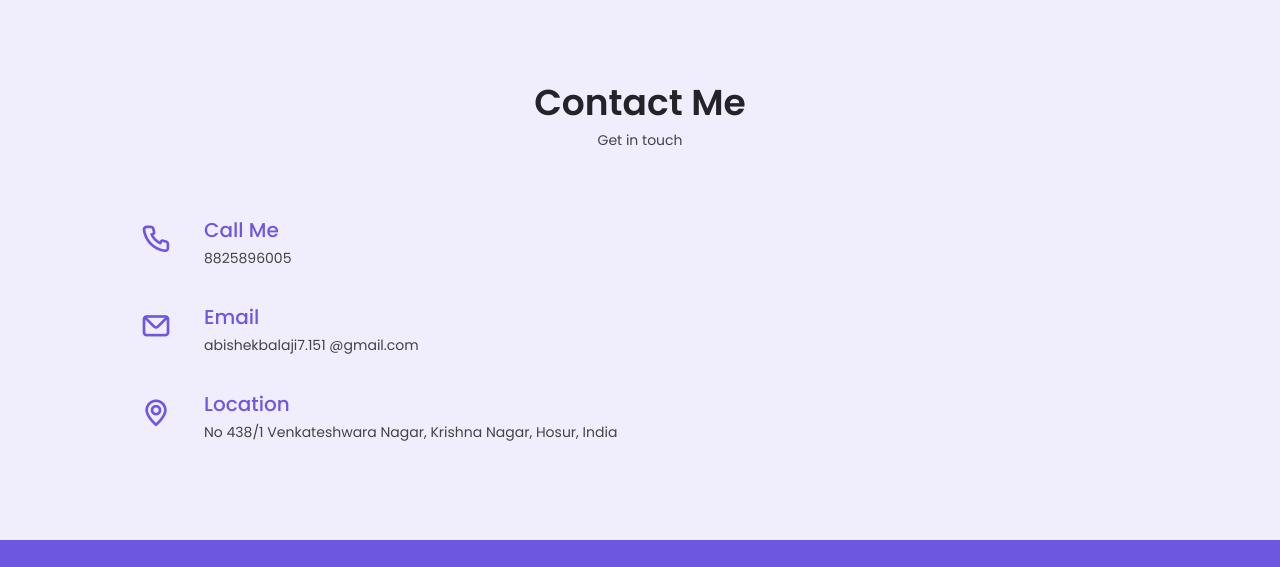
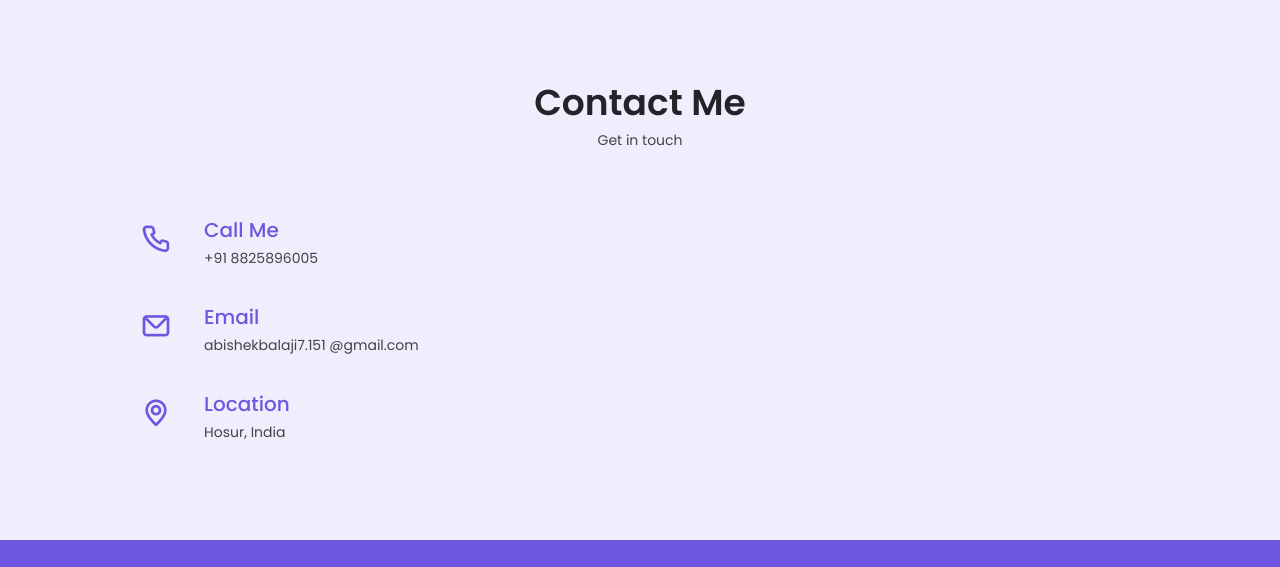
Before and after one commit to Abishek-Balaji/AbishekBalaji__Personal__Portfolio, a plain HTML site: page index.html in a window 1280 px wide. Shown: the part 4580-5147 px from the top of the page. Drawn offline with nearby package versions, Linux system fonts and the light colour scheme.

Commit message:
Update index.html

```diff
--- a/index.html
+++ b/index.html
@@ -958,7 +958,7 @@ communication skills. Ready to learn new things quickly.</p>
                         <i class="uil uil-phone contact__icon"></i>
                         <div>
                             <h3 class="contact__title">Call Me</h3>
-                            <span class="contact__subtitle">8825896005</span>
+                            <span class="contact__subtitle">+91 8825896005</span>
                         </div>
                     </div>
 
@@ -975,7 +975,7 @@ communication skills. Ready to learn new things quickly.</p>
                         <i class="uil uil-map-marker contact__icon"></i>
                         <div>
                             <h3 class="contact__title">Location</h3>
-                            <span class="contact__subtitle">No 438/1 Venkateshwara Nagar, Krishna Nagar, Hosur,
+                            <span class="contact__subtitle">Hosur,
                                 India</span>
                         </div>
                     </div>
```
